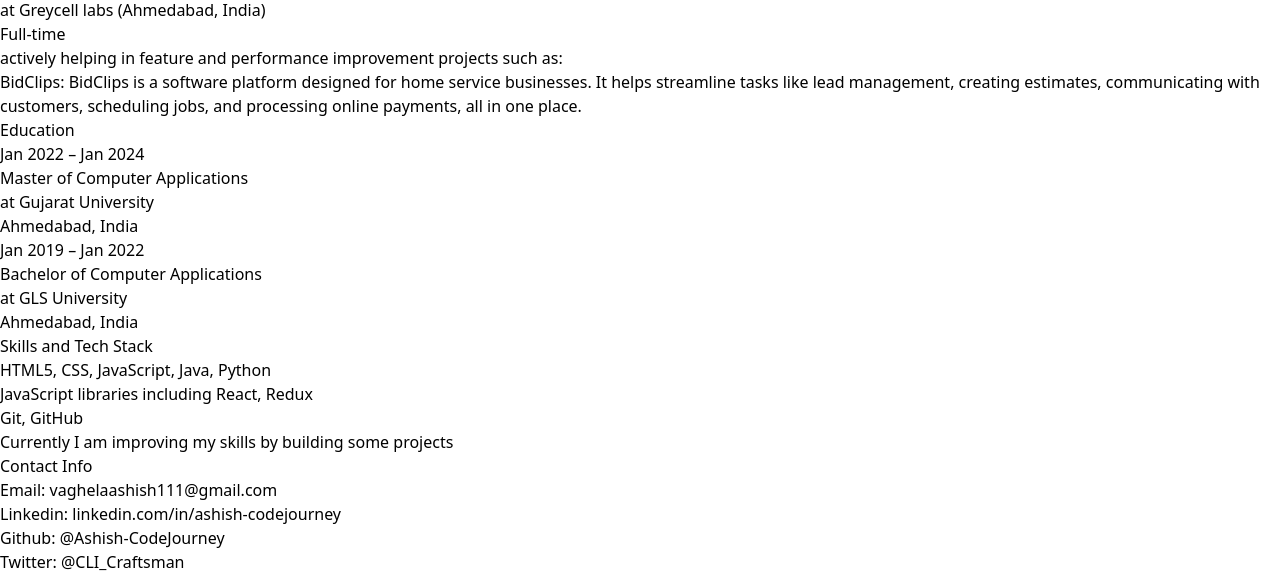
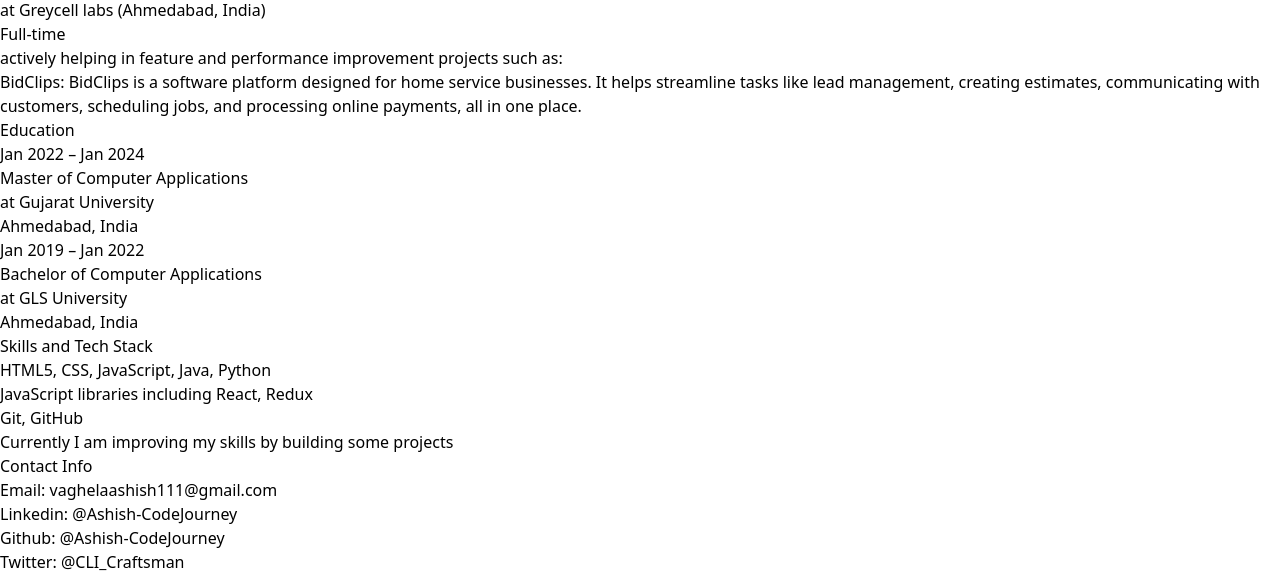
Before and after one commit to sunnykadivar212/sunnykadivar212.github.io, a React (Vite) app: page /resume in a window 1280 px wide. Shown: the part 146-721 px from the top of the page. Built offline with nearby package versions, Linux system fonts and the light colour scheme.

Commit message:
updated data in Resume.jsx

```diff
--- a/src/assets/data.json
+++ b/src/assets/data.json
@@ -6,9 +6,12 @@
     "city": "Ahmedabad, India",
     "workingOn": "BidClips",
     "workingProjectSite": "https://www.bidclips.com/",
+    "workingProjectDescription" : "BidClips is a software platform designed for home service businesses. It helps streamline tasks like lead management, creating estimates, communicating with customers, scheduling jobs, and processing online payments, all in one place",
     "company": "Greycell labs",
     "companySite": "https://greylabs.com/",
     "companyLocation": "Ahmedabad, India",
+    "workingInCurrentCompanySince": "Jan 2024 – Present",
+    "workingShift": "Full-time",
     "email": "vaghelaashish111@gmail.com",
     "mailto": "mailto:vaghelaashish111@gmail.com",
     "githubUserName": "Ashish-CodeJourney",
@@ -17,7 +20,7 @@
     "XUrl": "https://x.com/CLI_Craftsman",
     "githubApi": "https://api.github.com/users/ashish-codejourney",
     "linkedinUrl": "https://www.linkedin.com/in/ashish-codejourney/",
-    "linkedinUserName": "ashish-codejourney",
+    "linkedinUserName": "Ashish-CodeJourney",
     "telegramUrl": "https://t.me/heyyy_ashish",
     "telegramUserName": "heyyy_ashish",
     "bacheloursCollegeTime": "Jan 2019 – Jan 2022",
--- a/src/components/resume/Resume.jsx
+++ b/src/components/resume/Resume.jsx
@@ -22,7 +22,7 @@
             </div>
             <div className="grid items-baseline gap-x-10 print:grid-cols-4 lg:grid-cols-4">
               <div className="print:text-right lg:text-right">
-                <span className="text-black/60">Jan 2024 – Present </span>
+                <span className="text-black/60">{data.workingInCurrentCompanySince} </span>
               </div>
               <div className="print:col-span-3 lg:col-span-3">
                 <h2 className="inline font-bold">
@@ -41,7 +41,7 @@
                 </span>
               </div>{" "}
               <div className="print:text-right lg:text-right">
-                <span className="text-sm text-black/60">Full-time </span>
+                <span className="text-sm text-black/60">{data.workingShift}</span>
               </div>
               <div className="print:col-span-3 lg:col-span-3">
                 <p>
@@ -57,10 +57,7 @@
                     >
                       {data.workingOn}
                     </a>
-                    : BidClips is a software platform designed for home service
-                    businesses. It helps streamline tasks like lead management,
-                    creating estimates, communicating with customers, scheduling
-                    jobs, and processing online payments, all in one place.{" "}
+                    : {data.workingProjectDescription}.{" "}
                   </li>
                 </ul>
               </div>
@@ -130,9 +127,9 @@
             <div className="grid items-baseline gap-x-10 print:grid-cols-4 lg:grid-cols-4">
               <div className="print:col-span-3 print:col-start-2 lg:col-span-3 lg:col-start-2">
                 <ul className="mx-5 my-2 flex list-disc flex-col gap-1 text-sm">
-                  <li>HTML5, CSS, JavaScript, Java, Python</li>
-                  <li>JavaScript libraries including React, Redux</li>
-                  <li>Git, GitHub</li>
+                  <li>{data.knownSkills}</li>
+                  <li>{data.knownLibrariesAndFrameWorks}</li>
+                  <li>{data.knownTools}</li>
                   <li>
                     Currently I am improving my skills by building some projects
                   </li>
@@ -167,11 +164,11 @@
                   <li className="[&_a]:underline">
                     Linkedin:{" "}
                     <a
-                      href="https://linkedin.com/in/ashish-codejourney/"
+                      href={`https://linkedin.com/in/ashish-codejourney/`}
                       target="_blank"
                       rel="noreferrer nofollow"
                     >
-                      linkedin.com/in/ashish-codejourney
+                      @{data.linkedinUserName}
                     </a>{" "}
                   </li>
                   <li className="[&_a]:underline">
```
